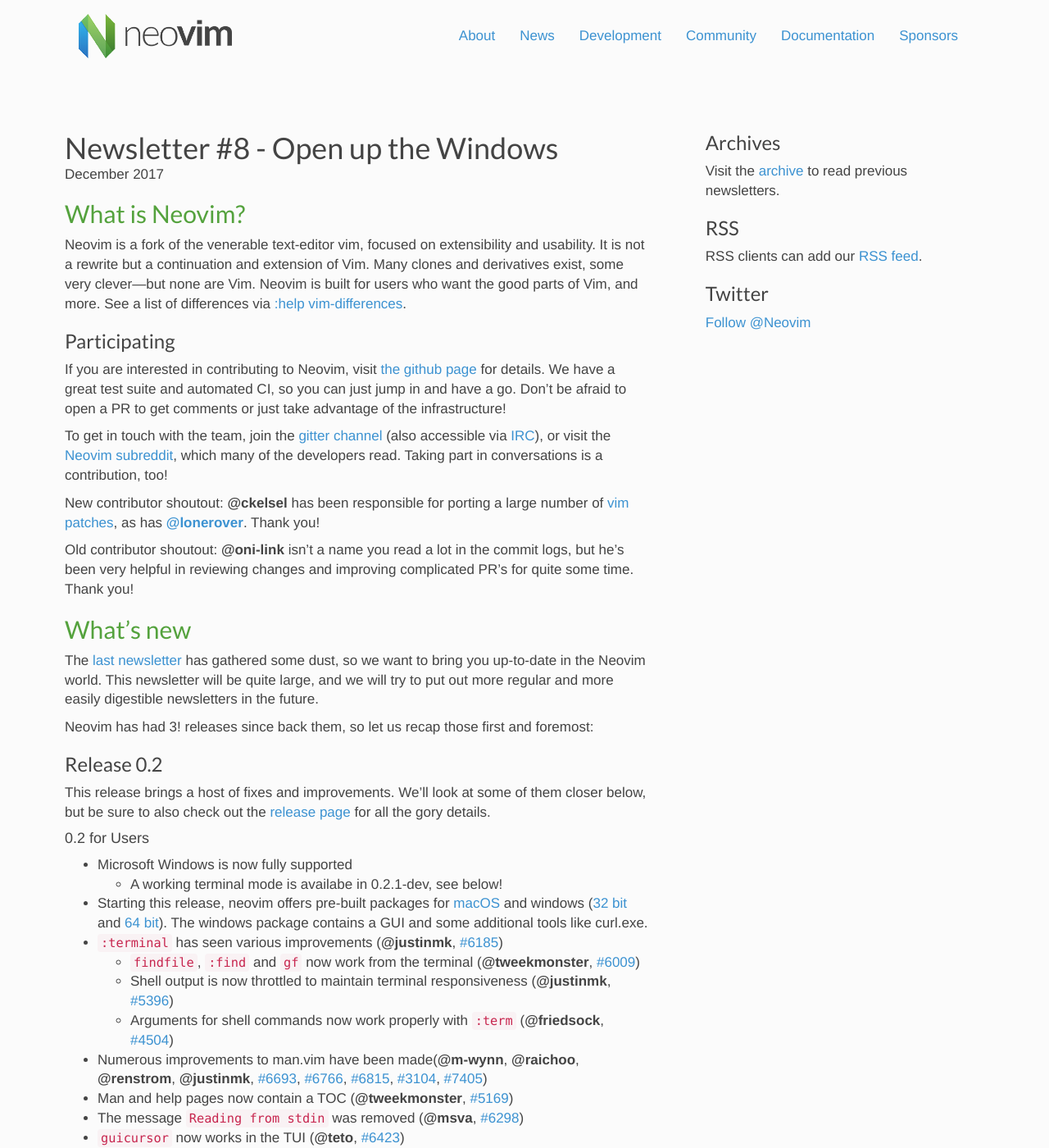
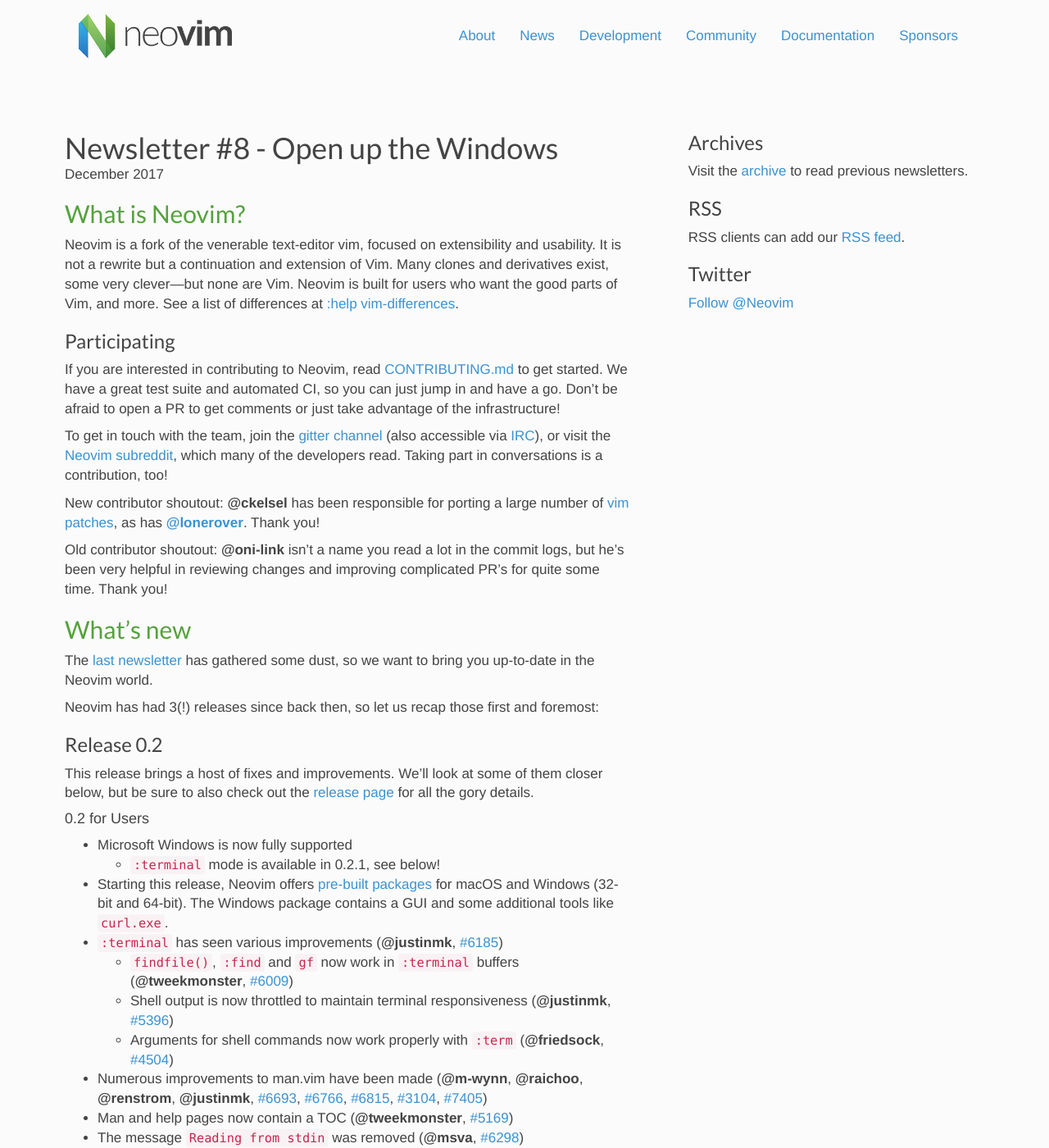
Before and after one commit to neovim/neovim.github.io, a Jekyll site: the page built from _posts/2017-12-16-newsletter.md, in a window 1280 px wide and 1400 px high. Shown: the whole window at 82% size. Built offline with Jekyll 4.4.1, drawn with Linux system fonts in a browser that asks for light colours; nearby versions of some CDN libraries; comment, search, counter and statistics services are not loaded; some of the changed text lies outside the part shown.

Commit message:
news: minor fixes/corrections

```diff
--- a/_posts/2017-12-16-newsletter.md
+++ b/_posts/2017-12-16-newsletter.md
@@ -12,12 +12,12 @@
 usability. It is not a rewrite but a continuation and extension of Vim. Many
 clones and derivatives exist, some very clever—but none are Vim. Neovim is built
 for users who want the good parts of Vim, and more. See a list of differences
-via [:help vim-differences](https://neovim.io/doc/user/vim_diff.html).
+at [:help vim-differences](https://neovim.io/doc/user/vim_diff.html).
 
 ### Participating
 
-If you are interested in contributing to Neovim, visit [the github
-page](https://github.com/neovim/neovim/blob/master/CONTRIBUTING.md) for details.
+If you are interested in contributing to Neovim, read
+[CONTRIBUTING.md](https://github.com/neovim/neovim/blob/master/CONTRIBUTING.md) to get started.
 We have a great test suite and automated CI, so you can just jump in and have a
 go. Don't be afraid to open a PR to get comments or just take advantage of the
 infrastructure!
@@ -36,10 +36,9 @@
 ----------
 
 The [last newsletter](https://neovim.io/news/2016/11/) has gathered some dust,
-so we want to bring you up-to-date in the Neovim world. This newsletter will be quite large, and we will try
-to put out more regular and more easily digestible newsletters in the future.
+so we want to bring you up-to-date in the Neovim world.
 
-Neovim has had 3! releases since back them, so let us recap those first and foremost:
+Neovim has had 3(!) releases since back then, so let us recap those first and foremost:
 
 ### Release 0.2
 
@@ -49,25 +48,27 @@
 
 #### 0.2 for Users
  - Microsoft Windows is now fully supported
-   - A working terminal mode is availabe in 0.2.1-dev, see below!
- - Starting this release, neovim offers pre-built packages for [macOS](https://github.com/neovim/neovim/releases/download/v0.2.0/nvim-macos.tar.gz) and windows ([32 bit](https://github.com/neovim/neovim/releases/download/v0.2.0/nvim-win32.zip) and [64 bit](https://github.com/neovim/neovim/releases/download/v0.2.0/nvim-win64.zip)). The windows package contains a GUI and some additional tools like curl.exe.
+   - `:terminal` mode is available in 0.2.1, see below!
+ - Starting this release, Neovim offers [pre-built packages](https://github.com/neovim/neovim/releases/)
+   for macOS and Windows (32-bit and 64-bit). The Windows package contains
+   a GUI and some additional tools like `curl.exe`.
  - `:terminal` has seen various improvements (**@justinmk**, [#6185](https://github.com/neovim/neovim/pull/6185))
-   - `findfile`, `:find` and `gf` now work from the terminal (**@tweekmonster**, [#6009](https://github.com/neovim/neovim/pull/6009))
+   - `findfile()`, `:find` and `gf` now work in `:terminal` buffers (**@tweekmonster**, [#6009](https://github.com/neovim/neovim/pull/6009))
    - Shell output is now throttled to maintain terminal responsiveness (**@justinmk**, [#5396](https://github.com/neovim/neovim/pull/5396))
     - Arguments for shell commands now work properly with `:term` (**@friedsock**, [#4504](https://github.com/neovim/neovim/pull/4504))
- - Numerous improvements to man.vim have been made(**@m-wynn**, **@raichoo**, **@renstrom**, **@justinmk**, [#6693](https://github.com/neovim/neovim/pull/6693),  [#6766](https://github.com/neovim/neovim/pull/6766), [#6815](https://github.com/neovim/neovim/pull/6815), [#3104](https://github.com/neovim/neovim/pull/3104), [#7405](https://github.com/neovim/neovim/pull/7405))
+ - Numerous improvements to man.vim have been made (**@m-wynn**, **@raichoo**, **@renstrom**, **@justinmk**, [#6693](https://github.com/neovim/neovim/pull/6693),  [#6766](https://github.com/neovim/neovim/pull/6766), [#6815](https://github.com/neovim/neovim/pull/6815), [#3104](https://github.com/neovim/neovim/pull/3104), [#7405](https://github.com/neovim/neovim/pull/7405))
  - Man and help pages now contain a TOC (**@tweekmonster**, [#5169](https://github.com/neovim/neovim/pull/5169))
  - The message `Reading from stdin` was removed (**@msva**, [#6298](https://github.com/neovim/neovim/pull/6298))
  - `guicursor` now works in the TUI (**@teto**, [#6423](https://github.com/neovim/neovim/pull/6423))
- - There's a new highlight group `Whitespace` for `listchars` (**@zhou13**, [#6367](https://github.com/neovim/neovim/pull/6367))
+ - There's a new highlight group `Whitespace` for whitespace-related `listchars` (**@zhou13**, [#6367](https://github.com/neovim/neovim/pull/6367))
  - Commandline completion has been implemented (**@justinmk**, [#6376](https://github.com/neovim/neovim/pull/6376))
  - The event `DirChanged` is now available for autocommands (**@mhinz**, [#5928](https://github.com/neovim/neovim/pull/5928))
- - `Cpoptions`: Use the `_` flag to toggle `cw` behaviour (**@raichoo**, **@chrisbra**, [#6235](https://github.com/neovim/neovim/pull/6235))
- - `CTRL-R` now omits trailing ^M when pasting to the commandline (**@justinmk**, [#6137](https://github.com/neovim/neovim/pull/6137))
- - You can now `:edit` files containing whitespaces (**@Kurt-Bonatz**, [#6119](https://github.com/neovim/neovim/pull/6119))
+ - `cpoptions`: Use the `_` flag to toggle `cw` behaviour (**@raichoo**, **@chrisbra**, [#6235](https://github.com/neovim/neovim/pull/6235))
+ - `CTRL-R` now omits trailing `^M` when pasting to the commandline (**@justinmk**, [#6137](https://github.com/neovim/neovim/pull/6137))
+ - You can now `:edit` filenames without escaping whitespaces (**@Kurt-Bonatz**, [#6119](https://github.com/neovim/neovim/pull/6119))
  - Changes to defaults:
    - `mouse=a` is no longer the default (**@justinmk**, [#6022](https://github.com/neovim/neovim/pull/6022))
-   - `VIM_TUI_ENABLE_CURSOR_SHAPE` was removed, you can use `guicursor` instead (see https://github.com/neovim/neovim/releases/tag/v0.2.0)
+   - `NVIM_TUI_ENABLE_CURSOR_SHAPE` was removed, you can use `guicursor` instead (see https://github.com/neovim/neovim/releases/tag/v0.2.0)
    - `showcmd`, `belloff=all`, `ruler` are now default (**@justinmk**, [#6087](https://github.com/neovim/neovim/pull/6087))
 
 
@@ -77,22 +78,22 @@
 - API changes:
     - `{get,set}_option` now update local options as appropriate (**@yagebu**, [#6405](https://github.com/neovim/neovim/pull/6405))
     - `nvim_get_mode` is available (**@justinmk**, [#6247](https://github.com/neovim/neovim/pull/6247))
-    - External UI's can now draw the tabline (**@dzhou121**, [#6583](https://github.com/neovim/neovim/pull/6583))
+    - External UIs can now draw the tabline (**@dzhou121**, [#6583](https://github.com/neovim/neovim/pull/6583))
 - `writefile` now obeys the `fsync` option (**@ZyX-I**, [#6427](https://github.com/neovim/neovim/pull/6427))
 - In addition to the effort from the vim guys (7.4.{2055,2057,2058}), `eval.c` has been refactored and error messages were improved (**@ZyX-I**, [#5119](https://github.com/neovim/neovim/pull/5119))
-- The `id` function is now available, and `printf(%p)` is finally usefull (**@ZyX-I**, [#6095](https://github.com/neovim/neovim/pull/6095))
- - All providers will be disabled if `g:loaded_*` exists (**@justinmk**, https://github.com/neovim/neovim/commit/2f38ed11c98a35b7abe53405d8f5f41cb1054f8f)
+- The `id` function is now available, and `printf(%p)` is finally useful (**@ZyX-I**, [#6095](https://github.com/neovim/neovim/pull/6095))
+ - All providers will be disabled if `g:loaded_*` exists (**@justinmk**, [commit](https://github.com/neovim/neovim/commit/2f38ed11c98a35b7abe53405d8f5f41cb1054f8f))
  - `setpos` can now set lowercase marks in other buffers (**@hardenedapple**, [#5753](https://github.com/neovim/neovim/pull/5753))
  - You can check `v:exiting` to see if Neovim is exiting (**@mhinz**, [#5651](https://github.com/neovim/neovim/pull/5651))
 
-Next let's see what's in store for the next release. You can get all of this by installing neovim [from the latest source](https://github.com/neovim/neovim/wiki/Installing-Neovim#install-from-source) today.
-
 ### Release 0.2.1
 
-As before, check out the [release notes](https://github.com/neovim/neovim/releases/tag/v0.2.1) for all the details.
+Next let's see what happened in 0.2.1. As before, check out the [release
+notes](https://github.com/neovim/neovim/commit/c67dd5acd0bb9f8d08789dfe6af27d9045e95fb4)
+for details.
 
 #### 0.2.1 for Users
-- Windows can now use individual highlighting (**@bfredl**, [#6700](https://github.com/neovim/neovim/pull/6700))
+- Nvim now supports window-local highlighting (**@bfredl**, [#6700](https://github.com/neovim/neovim/pull/6700))
 - Even more terminal improvements:
   - TUI cursor motion, SGR, and scrolling optimizations, cursor shape and terminal type recognition improvements have been merged (**@jdebp**, [#6816](https://github.com/neovim/neovim/pull/6816))
   - Terminal buffers are adjusted when using the number column (**@tecywiz121**, [#7440](https://github.com/neovim/neovim/pull/7440))
@@ -213,7 +213,7 @@
 
 ### Test suite
 
-Neovim offers easy testing via the wonderfully simple lua language. Why aren't others doing it, you ask? Turns out, [they do](https://github.com/neomutt/neomutt/pull/415), or at least, the neomutt project is preparing for it. Very nice to see ideas from Neovim [taken up](https://github.com/neomutt/neomutt/issues/414).
+Neovim offers easy testing via the wonderfully simple Lua language. Why aren't others doing it, you ask? Turns out, [they do](https://github.com/neomutt/neomutt/pull/415), or at least, the neomutt project is preparing for it. Very nice to see ideas from Neovim [taken up](https://github.com/neomutt/neomutt/issues/414).
 
 
 Stats
```
Also changed, not shown: other parts of _posts/2017-12-16-newsletter.md (+17 -18 lines).
